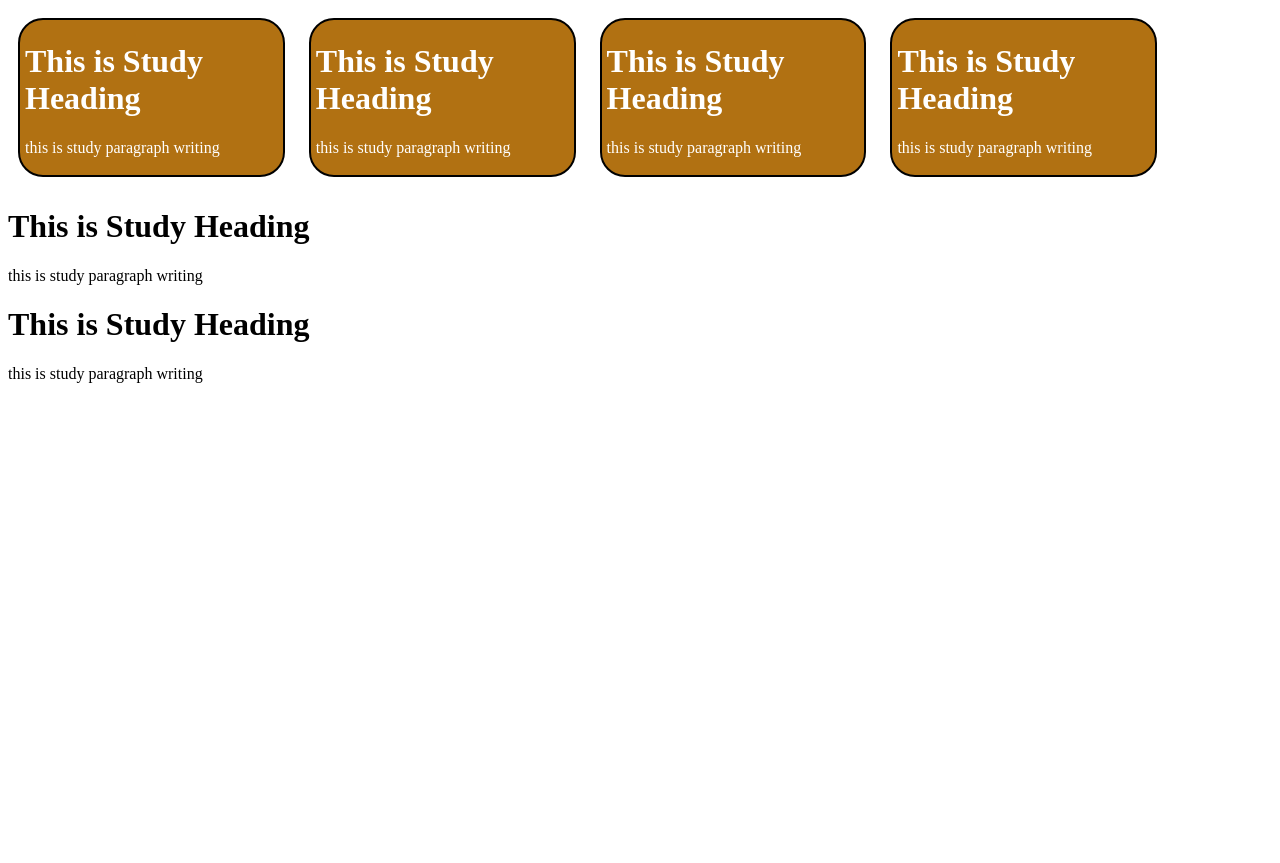
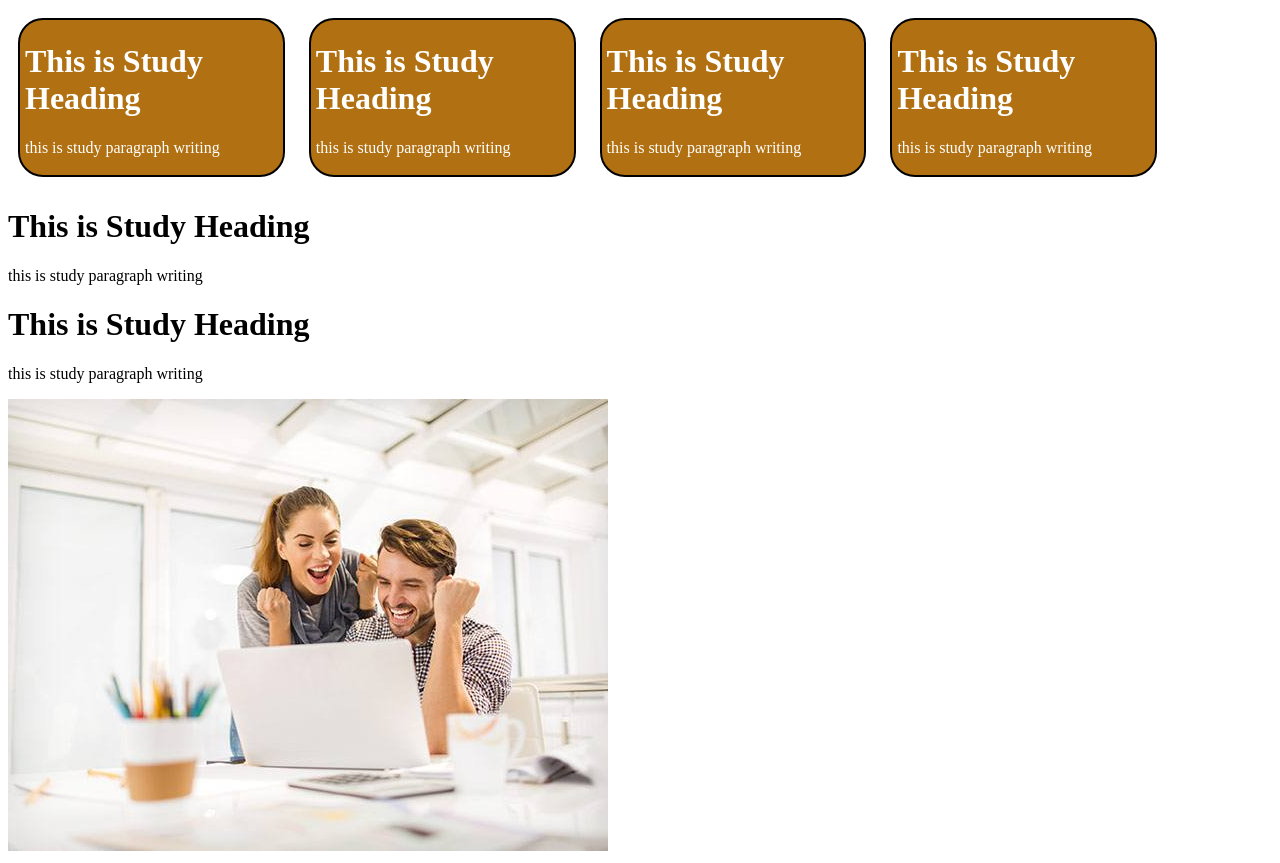
Before and after one commit to Mizanur-Rahman07/my-first-project, a plain HTML site: page index.html in a window 1280 px wide. Before the commit the page ends 800 px from the top, so only its background shows below. Drawn offline with Linux system fonts and the light colour scheme.

Commit message:
added a img

```diff
--- a/index.html
+++ b/index.html
@@ -29,5 +29,6 @@
         <h1> This is Study Heading</h1>
         <p>this is study paragraph writing</p>
     </div>
+    <img src="img/project_04.jpg" alt="img">
 </body>
 </html>
```
Also changed, not shown: img/project_04.jpg (added).
